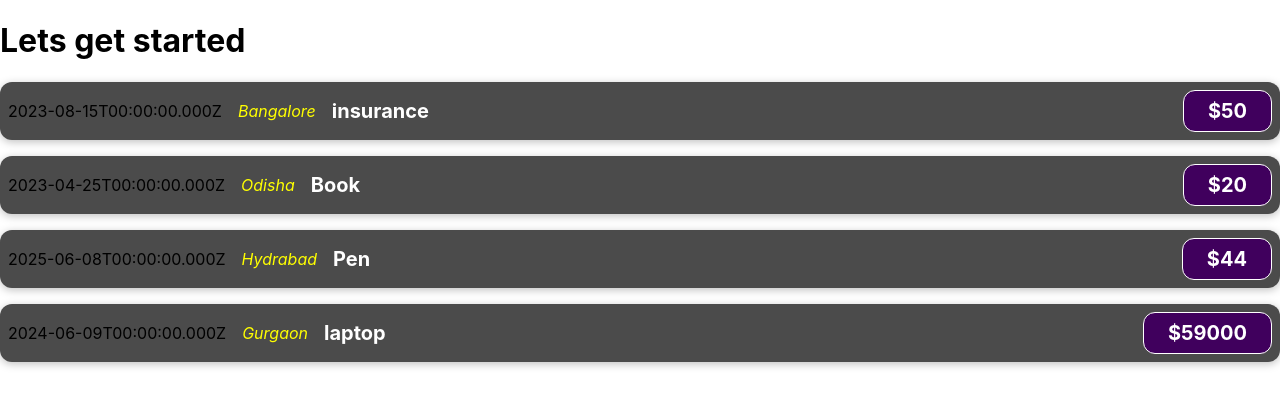
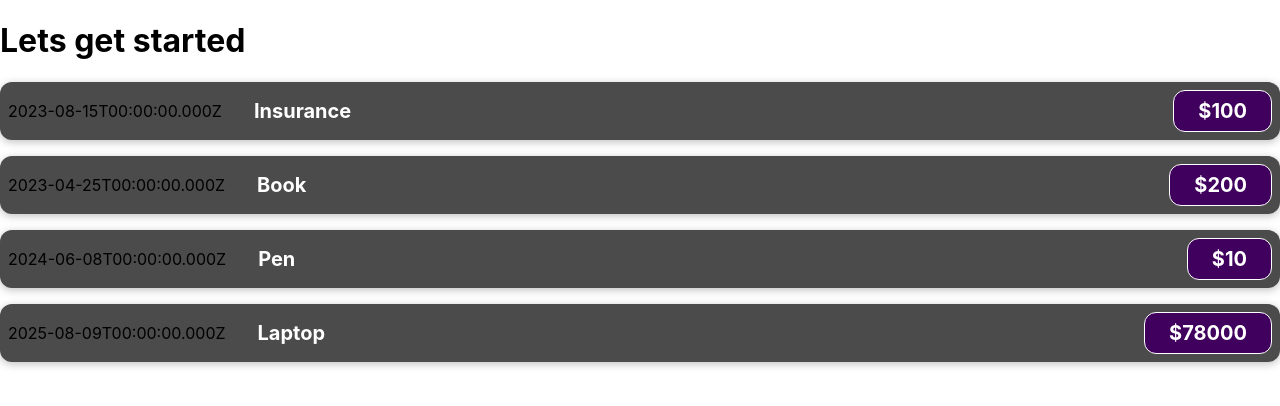
Before and after one commit to Red-Pillow/ReactJs-Sharpeners-, a React (Create React App) app: page / in a window 1280 px wide. Shown: the top 406 px of the page. Built offline with nearby package versions, Linux system fonts and the light colour scheme.

Commit message:
Creating Reusable Components

```diff
--- a/src/App.js
+++ b/src/App.js
@@ -1,32 +1,26 @@
 import ExpenseItem from "./components/ExpenseItem";
 
 function App() {
+
+  const expenses = [
+    {id:"1",date: new Date(2023,7,15), title: "Insurance", price: 100},
+    {id:"2",date: new Date(2023,3,25), title: "Book", price: 200},
+    {id:"3",date: new Date(2024,5,8), title:"Pen", price: 10},
+    {id:"4",date: new Date(2025,7,9), title: "Laptop",price:78000}
+  ]
   return (
     <div >
       <h1>Lets get started</h1>
-      <ExpenseItem
-      date = {new Date(2023,7,15)}
-      title = {"insurance"}
-      price = "50"
-      location ="Bangalore"
-      />
-      <ExpenseItem
-      date = {new Date(2023,3,25)}
-      title = "Book"
-      price = "20"
-      location ="Odisha"
-      />
-      <ExpenseItem
-      date = {new Date(2025,5,8)}
-      title = "Pen"
-      price = '44'
-      location = "Hydrabad"/>
-
-      <ExpenseItem
-      date = {new Date(2024,5,9)}
-      title = "laptop"
-      price = "59000"
-      location = "Gurgaon"/>
+      {expenses.map((expense)=>{
+        return (
+          <ExpenseItem
+          date = {expense.date}
+          location = {expense.location}
+          title = {expense.title}
+          price = {expense.price}
+          />
+        )
+      })}
     </div>
   );
 }
```
